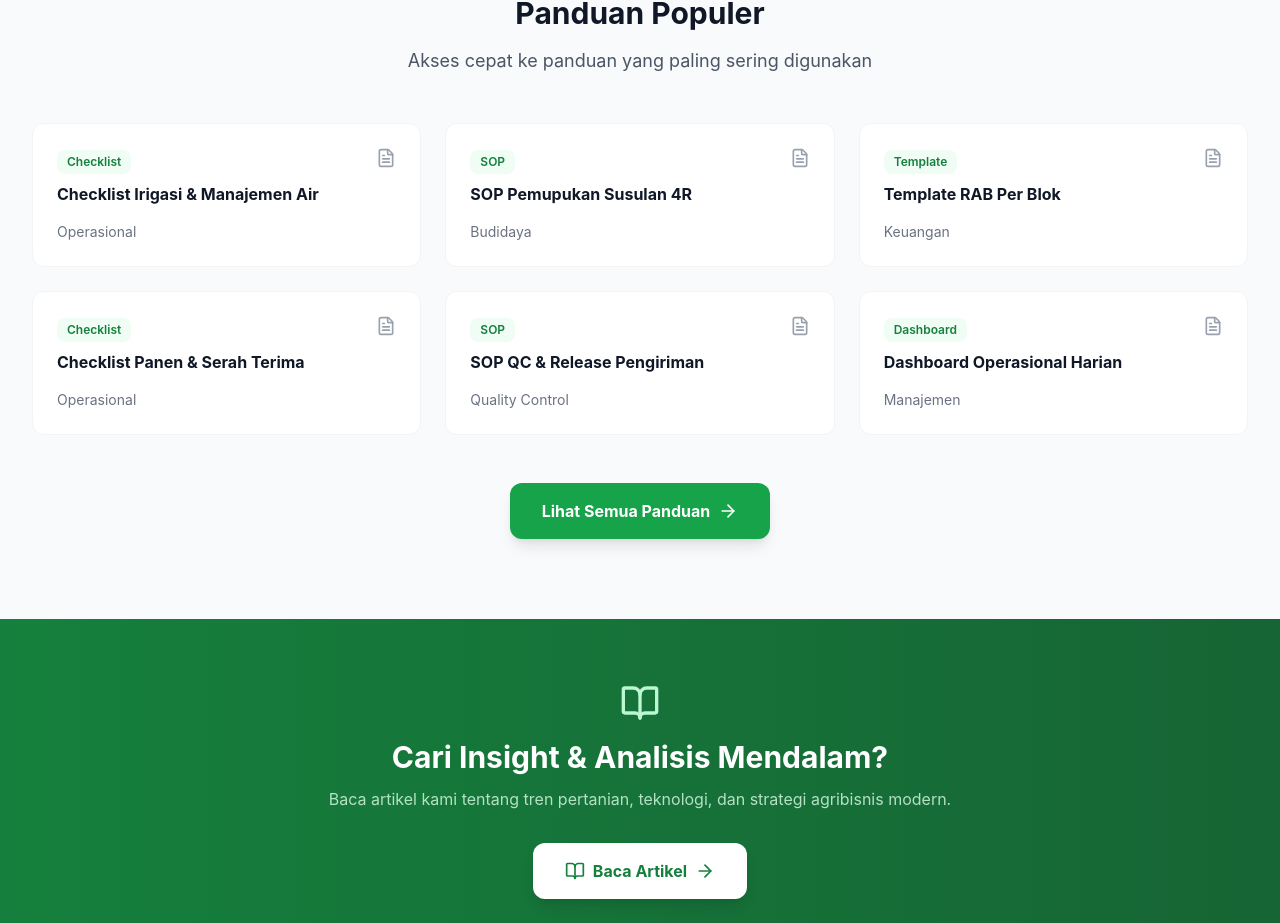
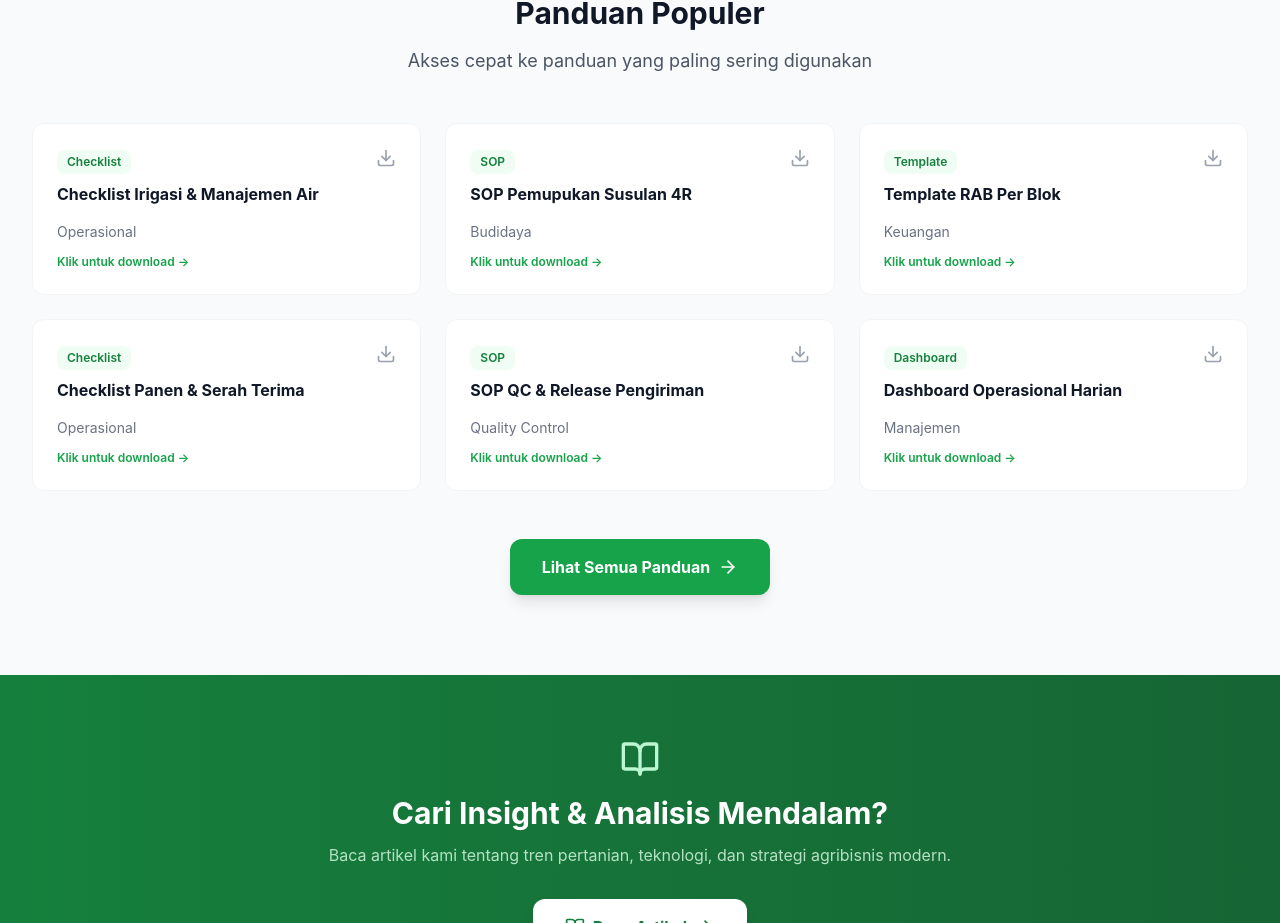
Before and after one commit to rcz87/cakrapamungkas-org, a Next.js app: page /pusat-ilmu in a window 1280 px wide. Shown: the part 1418-2341 px from the top of the page. Built offline with nearby package versions, Linux system fonts and the light colour scheme.

Commit message:
Make quick guides downloadable in Pusat Ilmu

```diff
--- a/src/app/pusat-ilmu/page.tsx
+++ b/src/app/pusat-ilmu/page.tsx
@@ -67,31 +67,43 @@ const quickGuides = [
     title: "Checklist Irigasi & Manajemen Air",
     category: "Operasional",
     type: "Checklist",
+    file: "Checklist Irigasi dan Manajemen Air.docx",
+    folder: "dasar",
   },
   {
     title: "SOP Pemupukan Susulan 4R",
     category: "Budidaya",
     type: "SOP",
+    file: "SOP 12 Pemupukan Susulan 4R.docx",
+    folder: "dasar",
   },
   {
     title: "Template RAB Per Blok",
     category: "Keuangan",
     type: "Template",
+    file: "SOP 03 RAB dan Pencatatan Biaya Per Siklus Per Blok.docx",
+    folder: "dasar",
   },
   {
     title: "Checklist Panen & Serah Terima",
     category: "Operasional",
     type: "Checklist",
+    file: "Checklist Panen dan SerahTerima.docx",
+    folder: "dasar",
   },
   {
     title: "SOP QC & Release Pengiriman",
     category: "Quality Control",
     type: "SOP",
+    file: "SOP 20 QC Batch dan Release Pengiriman.docx",
+    folder: "dasar",
   },
   {
     title: "Dashboard Operasional Harian",
     category: "Manajemen",
     type: "Dashboard",
+    file: "SOP 34 Sistem Data dan Dashboard Operasional.docx",
+    folder: "pengembangan",
   },
 ];
 
@@ -199,9 +211,11 @@ export default function PusatIlmuPage() {
 
           <div className="grid md:grid-cols-2 lg:grid-cols-3 gap-6">
             {quickGuides.map((guide, idx) => (
-              <div
+              <a
                 key={idx}
-                className="bg-white rounded-xl p-6 border border-gray-100 hover:border-primary-200 hover:shadow-md transition-all group cursor-pointer"
+                href={`/downloads/${guide.folder}/${guide.file}`}
+                download
+                className="bg-white rounded-xl p-6 border border-gray-100 hover:border-primary-200 hover:shadow-md transition-all group cursor-pointer block"
               >
                 <div className="flex items-start justify-between mb-4">
                   <div className="flex-1">
@@ -212,10 +226,13 @@ export default function PusatIlmuPage() {
                       {guide.title}
                     </h3>
                   </div>
-                  <FileText className="w-5 h-5 text-gray-400 group-hover:text-primary-600 transition-colors" />
+                  <Download className="w-5 h-5 text-gray-400 group-hover:text-primary-600 transition-colors" />
                 </div>
-                <p className="text-sm text-gray-500">{guide.category}</p>
-              </div>
+                <p className="text-sm text-gray-500 mb-3">{guide.category}</p>
+                <div className="text-xs text-primary-600 font-semibold">
+                  Klik untuk download →
+                </div>
+              </a>
             ))}
           </div>
 
```
